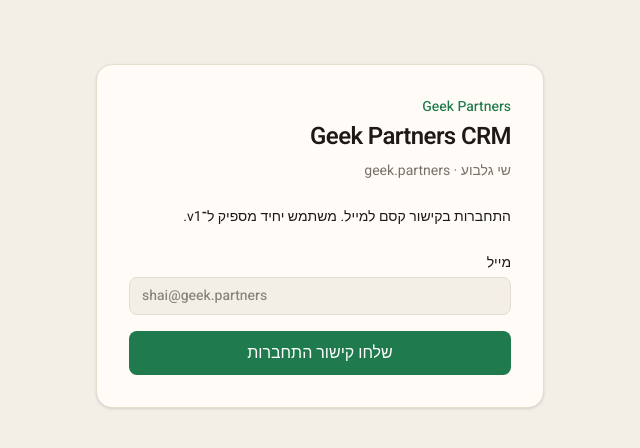
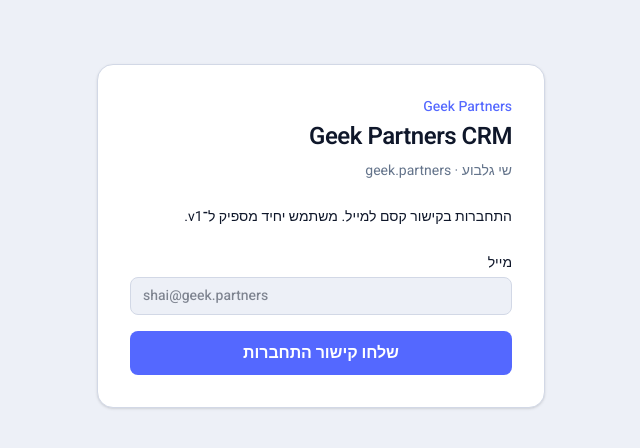
Before and after one commit to shaig206/geek-partners-crm, a Next.js app: page /login in a window 1280 px wide. Shown: the top 448 px of the page, without its empty margins (422-1062 px from the left). Built offline with nearby package versions, Linux system fonts and the light colour scheme; no server answers.

Commit message:
Restyle CRM to geek.partners indigo/slate palette.
Replace the warm green/cream tokens with the marketing site indigo CTA, slate surfaces, and teal/success accents so shell, login, leads, and templates inherit the live brand.

Co-authored-by: shaig206 <shaig206@users.noreply.github.com>

```diff
--- a/app/globals.css
+++ b/app/globals.css
@@ -1,15 +1,22 @@
 @import "tailwindcss";
 
 :root {
-  --background: #f3efe6;
-  --foreground: #1c1917;
-  --brand: #1f7a4d;
-  --brand-dark: #165c3a;
-  --brand-soft: #e5f4eb;
-  --card: #fffcf7;
-  --muted: #78716c;
-  --border: #e4ddd0;
-  --lag-high: #c2410c;
+  --background: #edf0f7;
+  --foreground: #0f172a;
+  --brand: #5468ff;
+  --brand-dark: #3f4fe6;
+  --brand-soft: #eef0ff;
+  --card: #ffffff;
+  --muted: #64748b;
+  --border: #d2d8e6;
+  --accent: #14a3a0;
+  --accent-dark: #0d9488;
+  --accent-soft: #e6f7f6;
+  --success: #10b981;
+  --success-dark: #059669;
+  --success-soft: #d1fae5;
+  --danger: #dc2626;
+  --lag-high: #dc2626;
   --lag-mid: #d97706;
 }
 
@@ -22,6 +29,13 @@
   --color-card: var(--card);
   --color-muted: var(--muted);
   --color-border: var(--border);
+  --color-accent: var(--accent);
+  --color-accent-dark: var(--accent-dark);
+  --color-accent-soft: var(--accent-soft);
+  --color-success: var(--success);
+  --color-success-dark: var(--success-dark);
+  --color-success-soft: var(--success-soft);
+  --color-danger: var(--danger);
   --color-lag-high: var(--lag-high);
   --color-lag-mid: var(--lag-mid);
   --font-sans: var(--font-heebo);
@@ -31,10 +45,16 @@ html,
 body {
   background: var(--background);
   color: var(--foreground);
+  color-scheme: light;
 }
 
 body {
   font-family: var(--font-heebo), Arial, sans-serif;
+}
+
+h1,
+h2 {
+  letter-spacing: -0.02em;
 }
 
 input,
@@ -43,3 +63,17 @@ textarea,
 button {
   font: inherit;
 }
+
+/* Indigo CTAs — match geek.partners primary buttons */
+.bg-brand.text-white {
+  font-weight: 600;
+  letter-spacing: -0.005em;
+}
+
+button.bg-brand,
+a.bg-brand {
+  transition:
+    background-color 0.15s ease,
+    color 0.15s ease,
+    box-shadow 0.15s ease;
+}
--- a/app/login/page.tsx
+++ b/app/login/page.tsx
@@ -79,7 +79,7 @@ export default async function LoginPage({
           <button
             type="submit"
             disabled={!configured}
-            className="w-full rounded-lg bg-brand px-4 py-2.5 text-sm font-medium text-white hover:bg-brand-dark disabled:cursor-not-allowed disabled:bg-stone-300 disabled:text-stone-600 disabled:hover:bg-stone-300"
+            className="w-full rounded-lg bg-brand px-4 py-2.5 text-sm font-medium text-white hover:bg-brand-dark disabled:cursor-not-allowed disabled:bg-slate-300 disabled:text-slate-600 disabled:hover:bg-slate-300"
           >
             שלחו קישור התחברות
           </button>
--- a/components/badges.tsx
+++ b/components/badges.tsx
@@ -9,19 +9,19 @@ import { CHANNEL_BUCKET_LABELS, hasEmail, hasWhatsApp } from "@/lib/channels";
 import { cn } from "@/lib/utils";
 
 const COMMUNICATION_STYLES: Record<LeadStatus, string> = {
-  חדש: "bg-stone-100 text-stone-700",
+  חדש: "bg-slate-100 text-slate-700",
   "נשלחה הודעה": "bg-brand-soft text-brand-dark",
   "אין מענה פעם אחת": "bg-orange-50 text-orange-800",
   "אין מענה פעמיים": "bg-orange-100 text-orange-900",
 };
 
 const BUSINESS_STYLES: Record<BusinessStatus, string> = {
-  חדש: "bg-stone-100 text-stone-700",
+  חדש: "bg-slate-100 text-slate-700",
   רלוונטי: "bg-sky-50 text-sky-800",
   "בפגישה או שיחה": "bg-violet-50 text-violet-800",
   "הצעה נשלחה": "bg-amber-50 text-amber-800",
-  זכייה: "bg-emerald-100 text-emerald-800",
-  "לא רלוונטי": "bg-stone-200 text-stone-500",
+  זכייה: "bg-success-soft text-success-dark",
+  "לא רלוונטי": "bg-slate-200 text-slate-500",
 };
 
 export function StatusBadge({ status }: { status: string }) {
@@ -30,7 +30,7 @@ export function StatusBadge({ status }: { status: string }) {
     <span
       className={cn(
         "inline-flex rounded-full px-2 py-0.5 text-xs font-medium",
-        known ? COMMUNICATION_STYLES[status as LeadStatus] : "bg-stone-100 text-stone-700",
+        known ? COMMUNICATION_STYLES[status as LeadStatus] : "bg-slate-100 text-slate-700",
       )}
       title="סטטוס תקשורת"
     >
@@ -45,7 +45,7 @@ export function BusinessStatusBadge({ status }: { status: string }) {
     <span
       className={cn(
         "inline-flex rounded-full px-2 py-0.5 text-xs font-medium",
-        known ? BUSINESS_STYLES[status as BusinessStatus] : "bg-stone-100 text-stone-700",
+        known ? BUSINESS_STYLES[status as BusinessStatus] : "bg-slate-100 text-slate-700",
       )}
       title="סטטוס עסקי"
     >
@@ -69,7 +69,7 @@ export function ChannelBadges({
   return (
     <span className="inline-flex flex-wrap gap-1">
       {wa ? (
-        <span className="inline-flex rounded-full bg-emerald-50 px-2 py-0.5 text-xs font-medium text-emerald-800">
+        <span className="inline-flex rounded-full bg-accent-soft px-2 py-0.5 text-xs font-medium text-accent-dark">
           {CHANNEL_BUCKET_LABELS.whatsapp}
         </span>
       ) : null}
@@ -92,8 +92,8 @@ export function BusinessTypeBadge({ type }: { type: string | null }) {
         "inline-flex rounded-full px-2 py-0.5 text-xs font-medium",
         isB2C && "bg-brand-soft text-brand-dark",
         type === "B2B" && "bg-slate-100 text-slate-700",
-        type === "B2B2C" && "bg-teal-50 text-teal-800",
-        !isKnown && "bg-stone-100 text-stone-700",
+        type === "B2B2C" && "bg-accent-soft text-accent-dark",
+        !isKnown && "bg-slate-100 text-slate-700",
       )}
     >
       {type}
@@ -120,7 +120,7 @@ export function LagBadge({ score }: { score: number | null }) {
         "inline-flex min-w-7 items-center justify-center rounded-md px-1.5 py-0.5 text-xs font-semibold",
         high && "bg-red-100 text-lag-high",
         mid && "bg-amber-100 text-lag-mid",
-        !high && !mid && "bg-stone-100 text-stone-600",
+        !high && !mid && "bg-slate-100 text-slate-600",
       )}
       title={`ציון פיגור ${score} מתוך 5`}
     >
--- a/components/crm-nav.tsx
+++ b/components/crm-nav.tsx
@@ -21,7 +21,7 @@ export function CrmNav() {
             key={link.href}
             href={link.href}
             className={cn(
-              "rounded-md px-3 py-1.5 font-medium",
+              "rounded-md px-3 py-1.5 font-medium transition-colors",
               active ? "bg-brand-soft text-brand-dark" : "text-muted hover:bg-background hover:text-foreground",
             )}
             aria-current={active ? "page" : undefined}
--- a/components/templates-manager.tsx
+++ b/components/templates-manager.tsx
@@ -88,7 +88,7 @@ export function TemplatesManager({
 
 function ChannelBadge({ channel }: { channel: TemplateChannel }) {
   const styles: Record<TemplateChannel, string> = {
-    whatsapp: "bg-emerald-50 text-emerald-800",
+    whatsapp: "bg-accent-soft text-accent-dark",
     email: "bg-sky-50 text-sky-800",
     both: "bg-violet-50 text-violet-800",
   };
```
Also changed, not shown: 1 other file (tests, documents, lock files or other folders).
